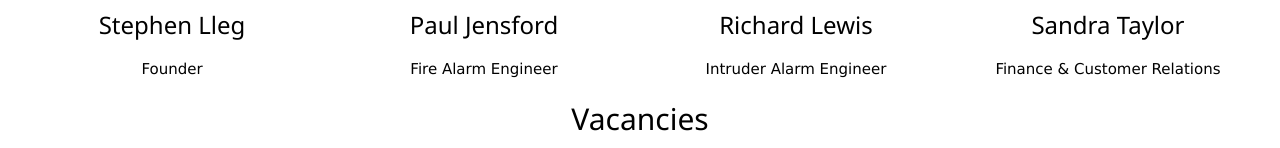
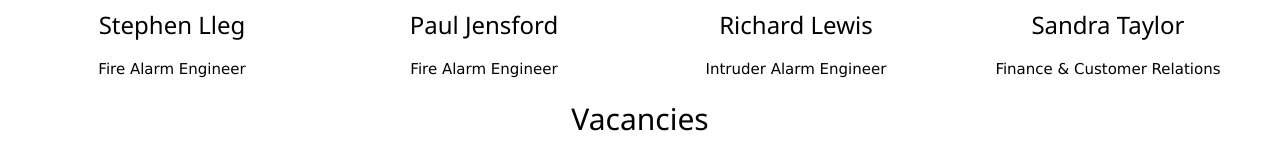
Before and after one commit to ap1wifi/ccc, a plain HTML site: page index.htm in a window 1280 px wide. Shown: the part 937-1085 px from the top of the page. Drawn offline with Linux system fonts and the light colour scheme.

Commit message:
Update index.htm

```diff
--- a/index.htm
+++ b/index.htm
@@ -48,7 +48,7 @@
 <div class="w3-quarter">
   <img src="data_files/stephen.lleg.jpg" alt="Stephen Lleg" style="width:45%" class="w3-circle w3-hover-opacity">
   <h3>Stephen Lleg</h3>
-  <p>Founder</p>
+  <p>Fire Alarm Engineer</p>
 </div>
 
 <div class="w3-quarter">
```
